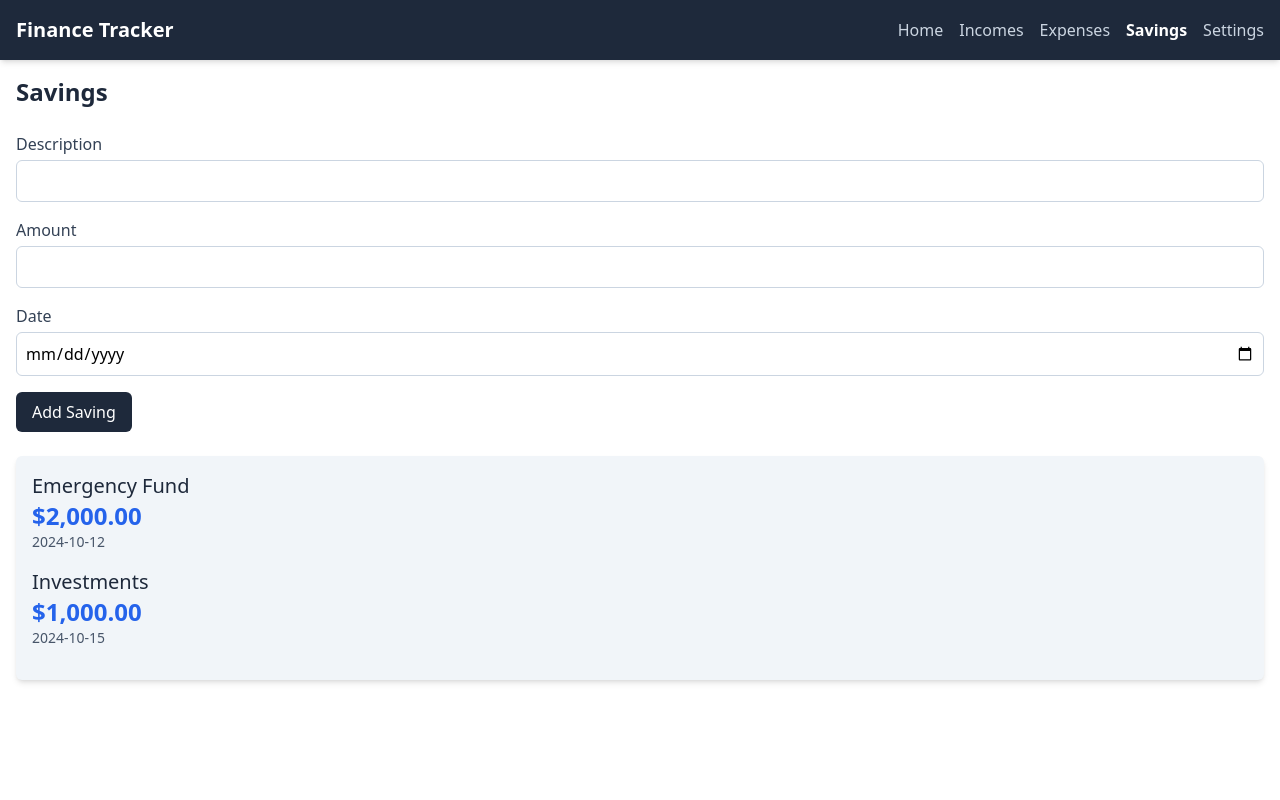
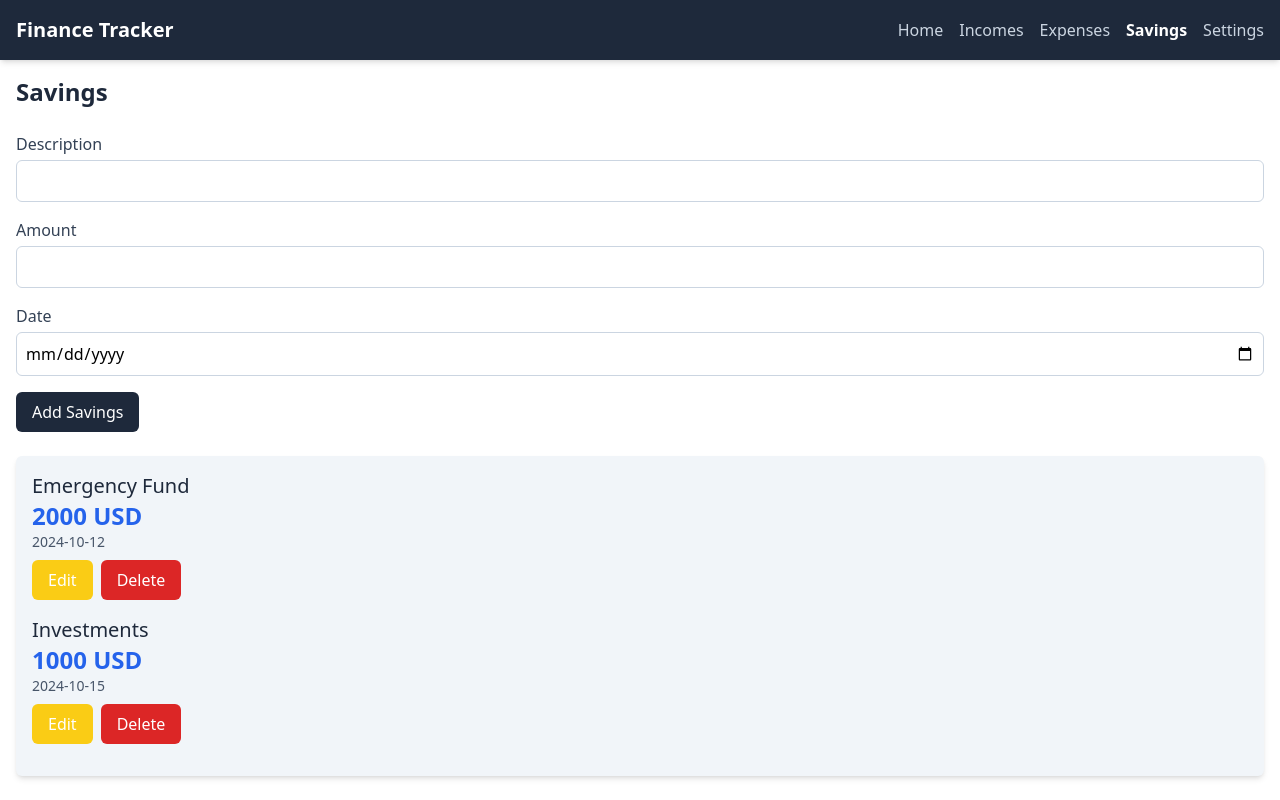
Before and after one commit to joshuascott019/jm-finance-app, a React (Vite) app: page /savings in a window 1280 px wide. Built offline with nearby package versions, Linux system fonts and the light colour scheme.

Commit message:
feat: user input can now be edited or deleted

```diff
--- a/src/pages/Expenses.jsx
+++ b/src/pages/Expenses.jsx
@@ -1,6 +1,5 @@
 import React, { useContext, useState } from 'react';
 import { CurrencyContext } from '../components/CurrencyContext'; // Import the Currency context
-import { formatCurrency } from '../components/formatCurrency'; // Import the currency formatter
 
 const Expenses = () => {
   const { currency, expenses, setExpenses } = useContext(CurrencyContext);
@@ -11,20 +10,47 @@ const Expenses = () => {
     date: '',
   });
 
-  const addExpense = (e) => {
+  const [editingIndex, setEditingIndex] = useState(null); // Track the index being edited
+
+  // Handle form submission (for both adding and editing)
+  const handleFormSubmit = (e) => {
     e.preventDefault();
     if (newExpense.description && newExpense.amount && newExpense.date) {
-      setExpenses([...expenses, newExpense]);
+      if (editingIndex !== null) {
+        // If we are editing, update the specific expense entry
+        const updatedExpenses = expenses.map((expense, index) =>
+          index === editingIndex ? newExpense : expense
+        );
+        setExpenses(updatedExpenses);
+        setEditingIndex(null); // Reset editing index
+      } else {
+        // Otherwise, add a new expense entry
+        setExpenses([...expenses, newExpense]);
+      }
+
+      // Reset form fields
       setNewExpense({ description: '', amount: '', date: '' });
     }
+  };
+
+  // Handle editing
+  const handleEdit = (index) => {
+    setNewExpense(expenses[index]); // Populate the form with the selected expense
+    setEditingIndex(index); // Track the index being edited
+  };
+
+  // Handle deleting an expense entry
+  const handleDelete = (index) => {
+    const updatedExpenses = expenses.filter((_, i) => i !== index);
+    setExpenses(updatedExpenses); // Update expenses by removing the selected entry
   };
 
   return (
     <div className="container mx-auto p-4">
       <h1 className="text-2xl font-bold text-slate-800 mb-6">Expenses</h1>
 
-      {/* Input form for new expenses */}
-      <form onSubmit={addExpense} className="mb-6">
+      {/* Input form for new/editing incomes */}
+      <form onSubmit={handleFormSubmit} className="mb-6">
         <div className="mb-4">
           <label className="block text-slate-700">Description</label>
           <input
@@ -62,19 +88,34 @@ const Expenses = () => {
           type="submit"
           className="bg-slate-800 text-white px-4 py-2 rounded-md hover:bg-slate-700"
         >
-          Add Expense
+          {editingIndex !== null ? 'Update Expense' : 'Add Expense'}
         </button>
       </form>
 
-      {/* Display expenses */}
+      {/* Display incomes with Edit/Delete buttons */}
       <div className="bg-slate-100 p-4 rounded-md shadow-md">
         {expenses.map((expense, index) => (
           <div key={index} className="mb-4">
             <p className="text-xl text-slate-800">{expense.description}</p>
             <p className="text-2xl text-red-600 font-bold">
-              {formatCurrency(expense.amount, currency)}
+              {expense.amount} {currency}
             </p>
             <p className="text-sm text-slate-600">{expense.date}</p>
+            {/* Edit and Delete buttons */}
+            <div className="mt-2">
+              <button
+                onClick={() => handleEdit(index)}
+                className="bg-yellow-400 text-white px-4 py-2 rounded-md hover:bg-yellow-300 mr-2"
+              >
+                Edit
+              </button>
+              <button
+                onClick={() => handleDelete(index)}
+                className="bg-red-600 text-white px-4 py-2 rounded-md hover:bg-red-500"
+              >
+                Delete
+              </button>
+            </div>
           </div>
         ))}
       </div>
--- a/src/pages/Incomes.jsx
+++ b/src/pages/Incomes.jsx
@@ -1,13 +1,8 @@
 import React, { useContext, useState } from 'react';
-import { CurrencyContext } from '../components/CurrencyContext'; // Import the Currency context
-import { formatCurrency } from '../components/formatCurrency'; // Import the currency formatter
+import { CurrencyContext } from '../components/CurrencyContext'; // Import the context
 
 const Incomes = () => {
-  const { incomes, setIncomes, currency } = useContext(CurrencyContext); // Access the currency context
-  // const [incomes, setIncomes] = useState([
-  //   { description: 'Salary', amount: 5000, date: '2024-10-01' },
-  //   { description: 'Freelance', amount: 1500, date: '2024-10-10' },
-  // ]);
+  const { incomes, setIncomes, currency } = useContext(CurrencyContext); // Access incomes and setter from context
 
   const [newIncome, setNewIncome] = useState({
     description: '',
@@ -15,21 +10,47 @@ const Incomes = () => {
     date: '',
   });
 
-  // Handle form submission
-  const addIncome = (e) => {
+  const [editingIndex, setEditingIndex] = useState(null); // Track the index being edited
+
+  // Handle form submission (for both adding and editing)
+  const handleFormSubmit = (e) => {
     e.preventDefault();
     if (newIncome.description && newIncome.amount && newIncome.date) {
-      setIncomes([...incomes, newIncome]);
+      if (editingIndex !== null) {
+        // If we are editing, update the specific income entry
+        const updatedIncomes = incomes.map((income, index) =>
+          index === editingIndex ? newIncome : income
+        );
+        setIncomes(updatedIncomes);
+        setEditingIndex(null); // Reset editing index
+      } else {
+        // Otherwise, add a new income entry
+        setIncomes([...incomes, newIncome]);
+      }
+
+      // Reset form fields
       setNewIncome({ description: '', amount: '', date: '' });
     }
+  };
+
+  // Handle editing
+  const handleEdit = (index) => {
+    setNewIncome(incomes[index]); // Populate the form with the selected income
+    setEditingIndex(index); // Track the index being edited
+  };
+
+  // Handle deleting an income entry
+  const handleDelete = (index) => {
+    const updatedIncomes = incomes.filter((_, i) => i !== index);
+    setIncomes(updatedIncomes); // Update incomes by removing the selected entry
   };
 
   return (
     <div className="container mx-auto p-4">
       <h1 className="text-2xl font-bold text-slate-800 mb-6">Incomes</h1>
 
-      {/* Input form for new incomes */}
-      <form onSubmit={addIncome} className="mb-6">
+      {/* Input form for new/editing incomes */}
+      <form onSubmit={handleFormSubmit} className="mb-6">
         <div className="mb-4">
           <label className="block text-slate-700">Description</label>
           <input
@@ -67,19 +88,35 @@ const Incomes = () => {
           type="submit"
           className="bg-slate-800 text-white px-4 py-2 rounded-md hover:bg-slate-700"
         >
-          Add Income
+          {editingIndex !== null ? 'Update Income' : 'Add Income'}
         </button>
       </form>
 
-      {/* Display incomes */}
+      {/* Display incomes with Edit/Delete buttons */}
       <div className="bg-slate-100 p-4 rounded-md shadow-md">
         {incomes.map((income, index) => (
           <div key={index} className="mb-4">
             <p className="text-xl text-slate-800">{income.description}</p>
             <p className="text-2xl text-green-600 font-bold">
-              {formatCurrency(income.amount, currency)}
+              {income.amount} {currency}
             </p>
             <p className="text-sm text-slate-600">{income.date}</p>
+
+            {/* Edit and Delete buttons */}
+            <div className="mt-2">
+              <button
+                onClick={() => handleEdit(index)}
+                className="bg-yellow-400 text-white px-4 py-2 rounded-md hover:bg-yellow-300 mr-2"
+              >
+                Edit
+              </button>
+              <button
+                onClick={() => handleDelete(index)}
+                className="bg-red-600 text-white px-4 py-2 rounded-md hover:bg-red-500"
+              >
+                Delete
+              </button>
+            </div>
           </div>
         ))}
       </div>
--- a/src/pages/Savings.jsx
+++ b/src/pages/Savings.jsx
@@ -1,22 +1,48 @@
 import React, { useContext, useState } from 'react';
 import { CurrencyContext } from '../components/CurrencyContext'; // Import the Currency context
-import { formatCurrency } from '../components/formatCurrency'; // Import the currency formatter
 
 const Savings = () => {
   const { currency, savings, setSavings } = useContext(CurrencyContext);
 
-  const [newSaving, setNewSaving] = useState({
+  const [newSavings, setNewSavings] = useState({
     description: '',
     amount: '',
     date: '',
   });
 
-  const addSaving = (e) => {
+  const [editingIndex, setEditingIndex] = useState(null); // Track the index being edited
+
+  // Handle form submission (for both adding and editing)
+  const handleFormSubmit = (e) => {
     e.preventDefault();
-    if (newSaving.description && newSaving.amount && newSaving.date) {
-      setSavings([...savings, newSaving]);
-      setNewSaving({ description: '', amount: '', date: '' });
+    if (newSavings.description && newSavings.amount && newSavings.date) {
+      if (editingIndex !== null) {
+        // If we are editing, update the specific savings entry
+        const updatedSavings = savings.map((savings, index) =>
+          index === editingIndex ? newSavings : savings
+        );
+        setSavings(updatedSavings);
+        setEditingIndex(null); // Reset editing index
+      } else {
+        // Otherwise, add a new savings entry
+        setSavings([...savings, newSavings]);
+      }
+
+      // Reset form fields
+      setNewSavings({ description: '', amount: '', date: '' });
     }
+  };
+
+  // Handle editing
+  const handleEdit = (index) => {
+    setNewSavings(savings[index]); // Populate the form with the selected savings
+    setEditingIndex(index); // Track the index being edited
+  };
+
+  // Handle deleting an savings entry
+  const handleDelete = (index) => {
+    const updatedSavings = savings.filter((_, i) => i !== index);
+    setSavings(updatedSavings); // Update savings by removing the selected entry
   };
 
   return (
@@ -24,14 +50,14 @@ const Savings = () => {
       <h1 className="text-2xl font-bold text-slate-800 mb-6">Savings</h1>
 
       {/* Input form for new savings */}
-      <form onSubmit={addSaving} className="mb-6">
+      <form onSubmit={handleFormSubmit} className="mb-6">
         <div className="mb-4">
           <label className="block text-slate-700">Description</label>
           <input
             type="text"
-            value={newSaving.description}
+            value={newSavings.description}
             onChange={(e) =>
-              setNewSaving({ ...newSaving, description: e.target.value })
+              setNewSavings({ ...newSavings, description: e.target.value })
             }
             className="w-full p-2 mt-1 border border-slate-300 rounded-md"
           />
@@ -40,9 +66,9 @@ const Savings = () => {
           <label className="block text-slate-700">Amount</label>
           <input
             type="number"
-            value={newSaving.amount}
+            value={newSavings.amount}
             onChange={(e) =>
-              setNewSaving({ ...newSaving, amount: e.target.value })
+              setNewSavings({ ...newSavings, amount: e.target.value })
             }
             className="w-full p-2 mt-1 border border-slate-300 rounded-md"
           />
@@ -51,9 +77,9 @@ const Savings = () => {
           <label className="block text-slate-700">Date</label>
           <input
             type="date"
-            value={newSaving.date}
+            value={newSavings.date}
             onChange={(e) =>
-              setNewSaving({ ...newSaving, date: e.target.value })
+              setNewSavings({ ...newSavings, date: e.target.value })
             }
             className="w-full p-2 mt-1 border border-slate-300 rounded-md"
           />
@@ -62,19 +88,35 @@ const Savings = () => {
           type="submit"
           className="bg-slate-800 text-white px-4 py-2 rounded-md hover:bg-slate-700"
         >
-          Add Saving
+          {editingIndex !== null ? 'Update Savings' : 'Add Savings'}
         </button>
       </form>
 
       {/* Display savings */}
       <div className="bg-slate-100 p-4 rounded-md shadow-md">
-        {savings.map((saving, index) => (
+        {savings.map((savings, index) => (
           <div key={index} className="mb-4">
-            <p className="text-xl text-slate-800">{saving.description}</p>
+            <p className="text-xl text-slate-800">{savings.description}</p>
             <p className="text-2xl text-blue-600 font-bold">
-              {formatCurrency(saving.amount, currency)}
+              {savings.amount} {currency}
             </p>
-            <p className="text-sm text-slate-600">{saving.date}</p>
+            <p className="text-sm text-slate-600">{savings.date}</p>
+
+            {/* Edit and Delete buttons */}
+            <div className="mt-2">
+              <button
+                onClick={() => handleEdit(index)}
+                className="bg-yellow-400 text-white px-4 py-2 rounded-md hover:bg-yellow-300 mr-2"
+              >
+                Edit
+              </button>
+              <button
+                onClick={() => handleDelete(index)}
+                className="bg-red-600 text-white px-4 py-2 rounded-md hover:bg-red-500"
+              >
+                Delete
+              </button>
+            </div>
           </div>
         ))}
       </div>
```
